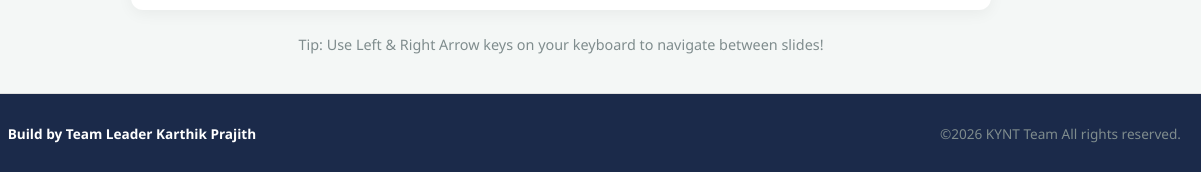
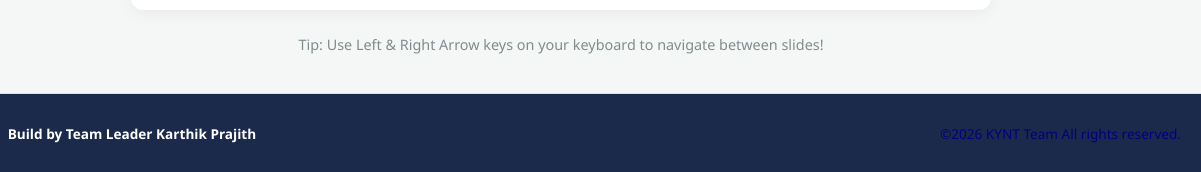
Before and after one commit to kynt2026-cloud/-Class-8-Science-Quiz, a plain HTML site: page index.html in a window 1280 px wide. Shown: the part 628-800 px from the top of the page, 79-1280 px from the left. Drawn offline with Linux system fonts and the light colour scheme.

Commit message:
Change footer text color to navy blue

```diff
--- a/index.html
+++ b/index.html
@@ -261,7 +261,7 @@
         footer {
             text-align: center;
             padding: 20px;
-            color: #7f8c8d;
+            color:#000080;
             font-size: 0.85rem;
             border-top: 1px solid var(--border-color);
             margin-top: auto;
```
